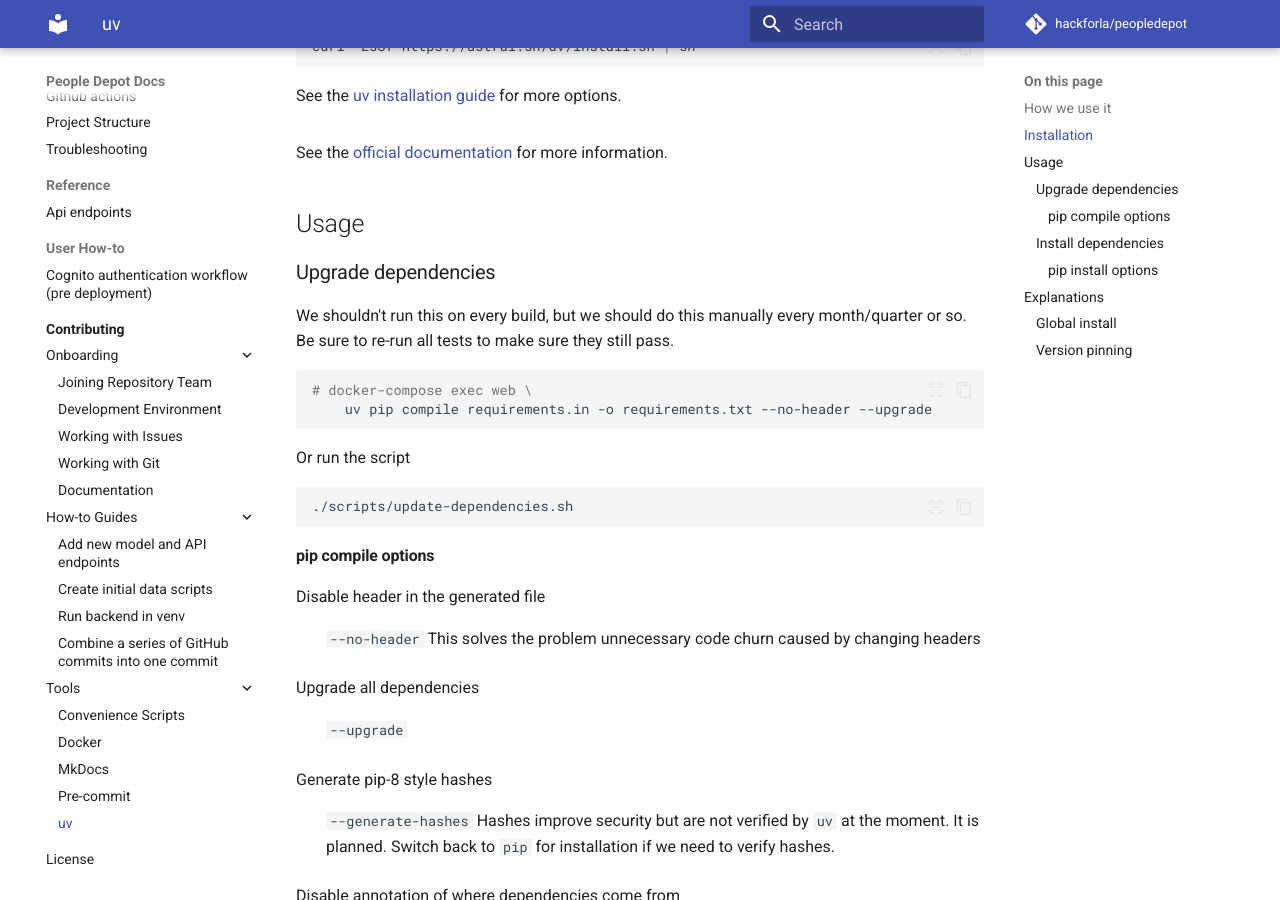
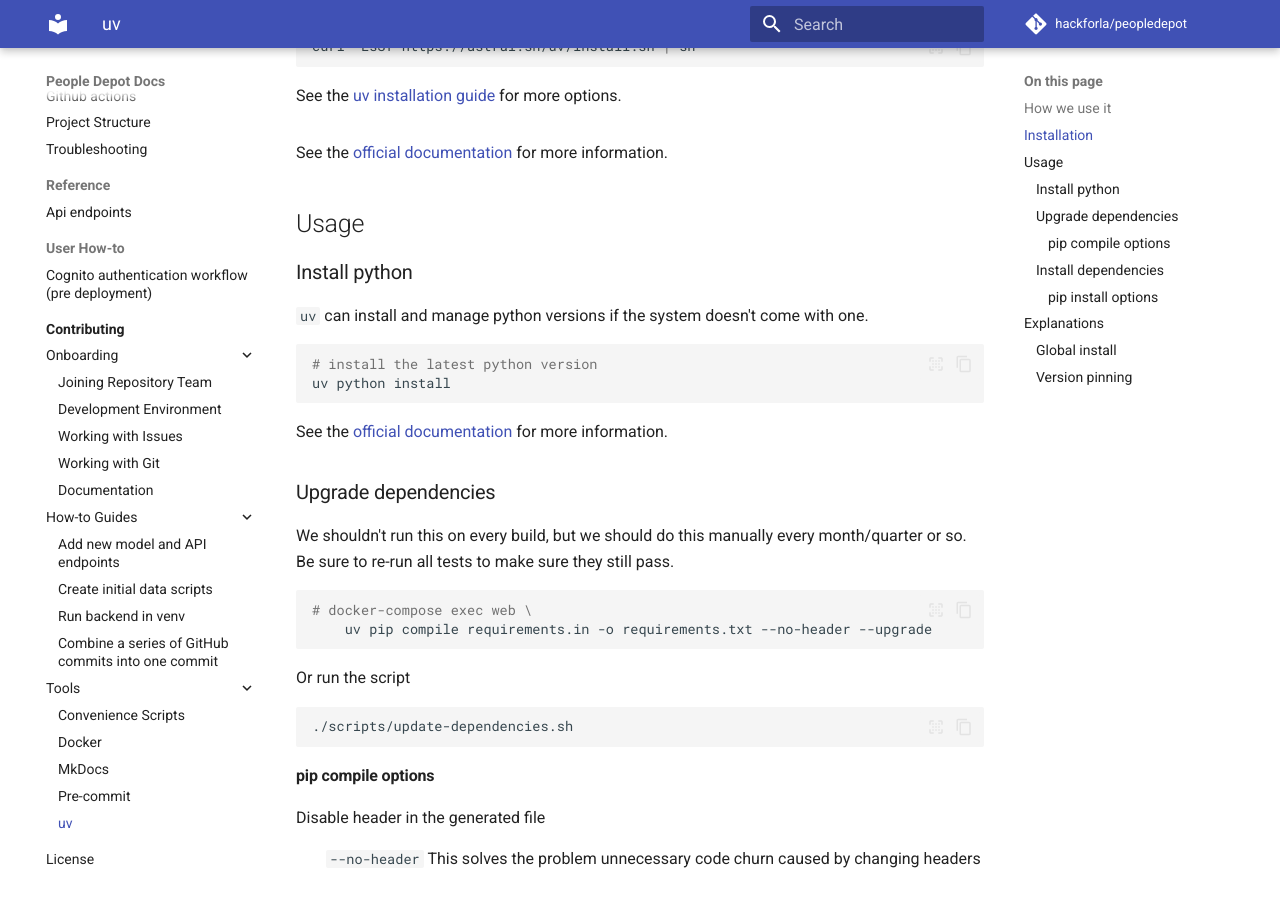
Before and after one commit to hackforla/peopledepot, an MkDocs documentation site: the page built from docs/contributing/tools/uv.md, in a window 1280 px wide and 900 px high, scrolled down 689 px. Built offline with MkDocs 1.6.1 and Material for MkDocs 9.7.7, drawn with Linux system fonts in a browser that asks for light colours; comment, search, counter and statistics services are not loaded.

Commit message:
docs: add section on installing python using uv

````diff
--- a/docs/contributing/tools/uv.md
+++ b/docs/contributing/tools/uv.md
@@ -29,6 +29,17 @@ We're using `uv` to compile and install python dependencies, which replaces the
 See the [official documentation](https://docs.astral.sh/uv/getting-started/installation/) for more information.
 
 ## Usage
+
+### Install python
+
+`uv` can install and manage python versions if the system doesn't come with one.
+
+```bash
+# install the latest python version
+uv python install
+```
+
+See the [official documentation](https://docs.astral.sh/uv/guides/install-python/#installing-python) for more information.
 
 ### Upgrade dependencies
 
````
